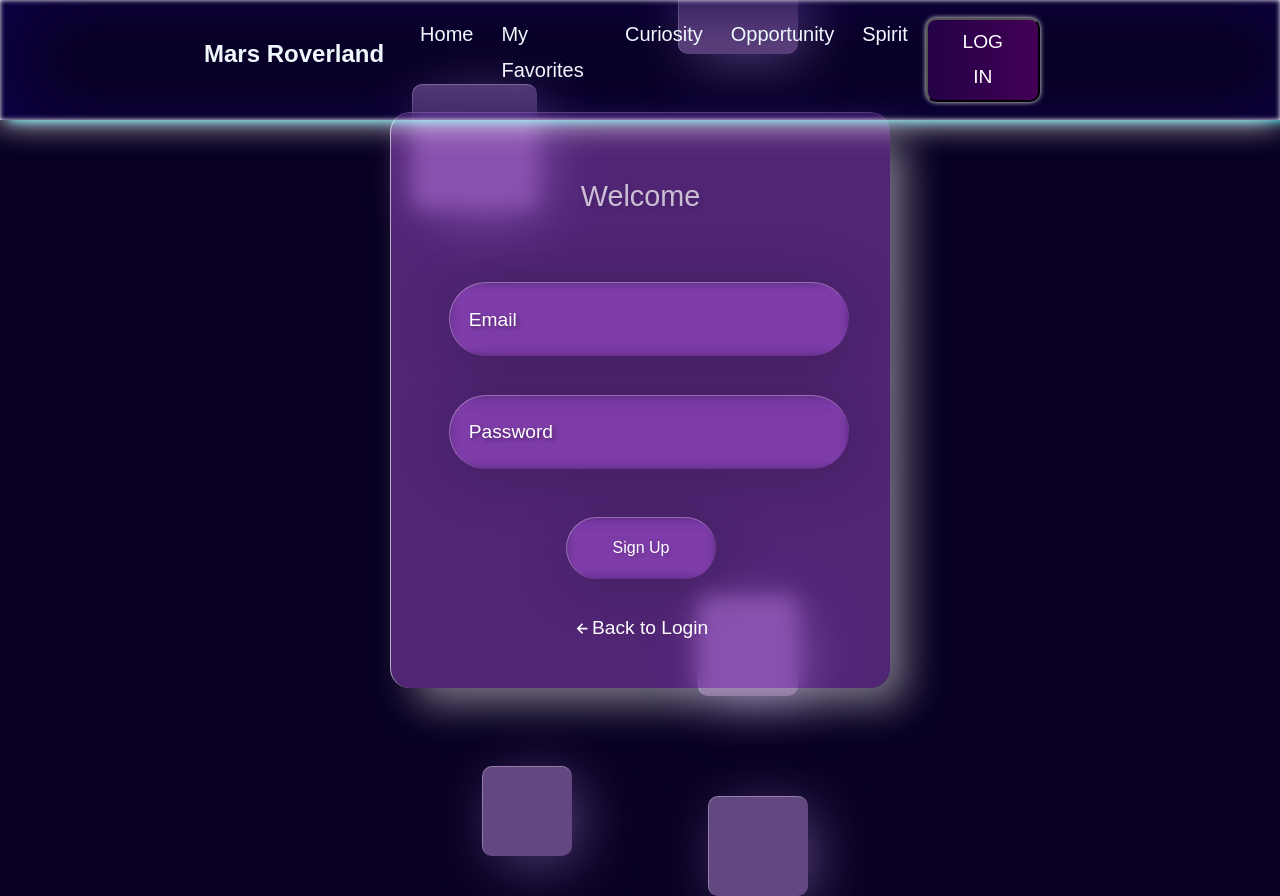
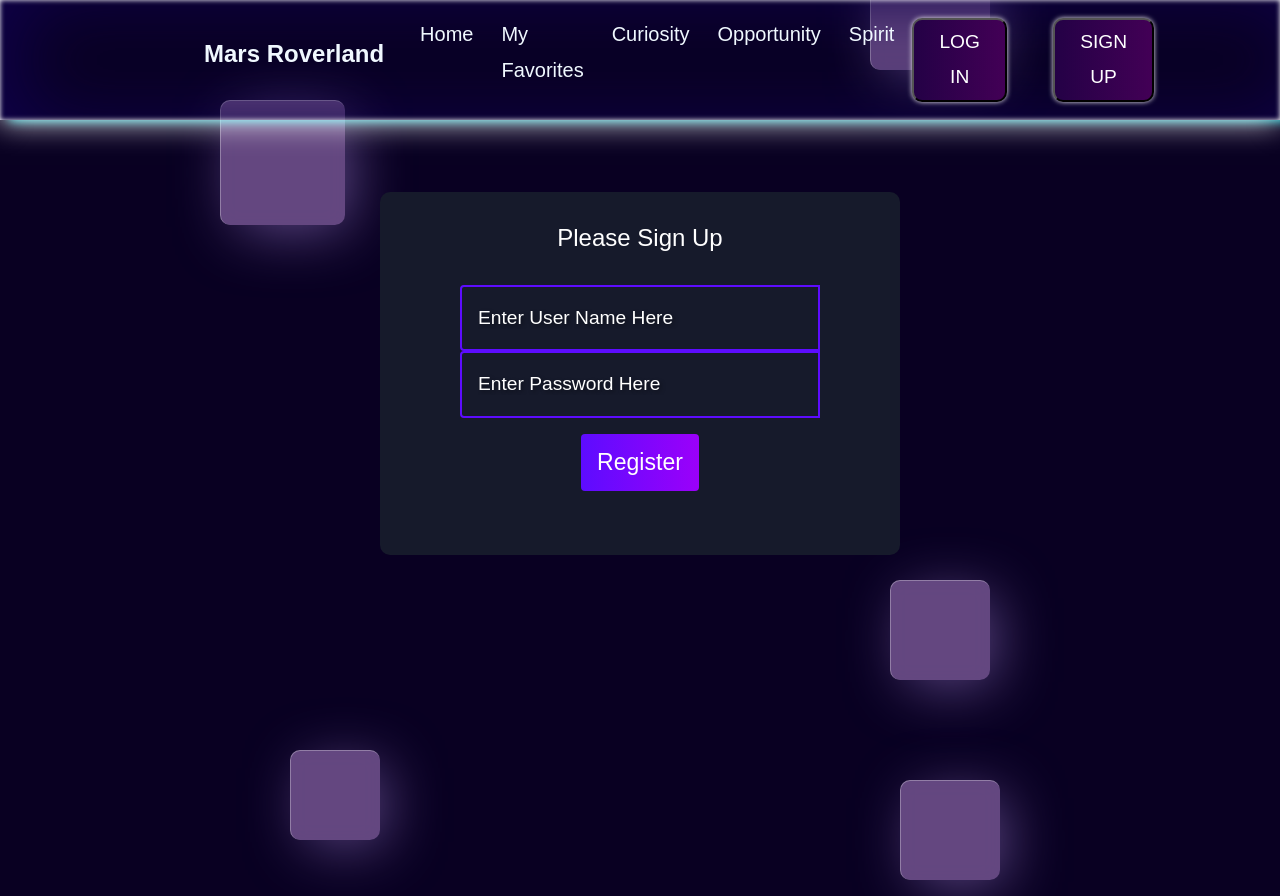
Before and after one commit to CS5500-NEU-Group10/NASA-Mars-Rover, a React (Create React App) app: page /SignUp in a window 1280 px wide. Built offline with nearby package versions, Linux system fonts and the light colour scheme; a web font is replaced by a local one.

Commit message:
Implement login and register functions

```diff
--- a/src/components/Navbar.js
+++ b/src/components/Navbar.js
@@ -71,6 +71,11 @@ const Navbar = ({ faveIdToImage, setFaveIdToImage, handleSubmit }) => {
               <button className="main-btn"> Log In </button>
             </Link>
           </div>
+          <div className="btn-login">
+            <Link to="/SignUp" style={{ textDecoration: "none" }}>
+              <button className="main-btn"> Sign Up </button>
+            </Link>
+          </div>
         </div>
       </nav>
     </div>
--- a/src/components/UserNamePasswordEdit.jsx
+++ b/src/components/UserNamePasswordEdit.jsx
@@ -1,7 +1,6 @@
 import PropTypes from "prop-types";
 import React, { useState } from "react";
 import { useNavigate } from "react-router-dom";
-// const bcrypt = require("bcryptjs");
 
 function UserNamePasswordEdit(props) {
   const [inputUserName, setInputUserName] = useState("");
@@ -28,17 +27,17 @@ function UserNamePasswordEdit(props) {
       return;
     }
 
-    // let salt = bcrypt.genSaltSync(10);
-    // let hash = bcrypt.hashSync(accountInfoObj.password, salt);
-    // accountInfoObj.password = hash;
-
+    let registerUrl =
+      "/api/create_user?user_id=" +
+      accountInfoObj.userName +
+      "&password=" +
+      accountInfoObj.password;
     alert("Registration Completed!");
-    fetch("/api/create_user", {
+    fetch(registerUrl, {
       method: "POST",
       headers: {
         "Content-Type": "application/json",
       },
-      body: JSON.stringify(accountInfoObj),
     });
   };
 
@@ -53,28 +52,25 @@ function UserNamePasswordEdit(props) {
       return;
     }
 
-    let result = await fetch("/api/login", {
+    let loginUrl =
+      "/api/login?user_id=" +
+      accountInfoObj.userName +
+      "&password=" +
+      accountInfoObj.password;
+    let result = await fetch(loginUrl, {
       method: "POST",
       headers: {
         "Content-Type": "application/json",
       },
-      body: JSON.stringify({ userName: accountInfoObj.userName }),
     });
-    let resultObj = await result.json();
-    let isOk = false;
-    if (resultObj.length !== 0) {
-      isOk = accountInfoObj.password === resultObj[0].password ? true : false;
-    } else {
-      alert("User Not Found!");
-      return;
-    }
+    let isOk = await result.json();
     if (isOk) {
       localStorage.clear();
       localStorage.setItem("user", accountInfoObj.userName);
       alert("Successfully Logged in!");
-      navigate("/photo");
+      navigate("/Home");
     } else {
-      alert("Wrong Password!");
+      alert("Login Failed!");
     }
   };
 
@@ -103,7 +99,7 @@ function UserNamePasswordEdit(props) {
   };
 
   return (
-    <form onSubmit={handleSubmit} className="photo-form">
+    <form onSubmit={handleSubmit} className="food-form">
       <>
         <input
           placeholder="Enter User Name Here"
--- a/src/pages/SignUp.js
+++ b/src/pages/SignUp.js
@@ -1,141 +1,14 @@
 import React from "react";
 import "../style/Login.css";
-import { useNavigate, useLocation } from "react-router-dom";
 import PropTypes from "prop-types";
-import { BiLeftArrowAlt } from "react-icons/bi";
+import UserNamePasswordEdit from "../components/UserNamePasswordEdit";
 
 function SignUp() {
-  const navigate = useNavigate();
-  const location = useLocation();
-  const {
-    status,
-    inputUserName,
-    setInputUserName,
-    inputPassword,
-    setInputPassword,
-    setStatus,
-  } = location;
-  console.log(status);
-  let button_text = "";
-  if (status === "register") button_text = "Register";
-  else if (status === "login") button_text = "Login";
-
-  const register = (accountInfoObj) => {
-    // Skip if empty or only containing spaces
-    if (!accountInfoObj.userName || /^\s*$/.test(accountInfoObj.userName)) {
-      alert("User Name is Not Given!");
-      return;
-    }
-    if (!accountInfoObj.password || /^\s*$/.test(accountInfoObj.password)) {
-      alert("Password is Not Given!");
-      return;
-    }
-
-    // let salt = bcrypt.genSaltSync(10);
-    // let hash = bcrypt.hashSync(accountInfoObj.password, salt);
-    // accountInfoObj.password = hash;
-
-    alert("Registration Completed!");
-    fetch("/api/create_user", {
-      method: "POST",
-      headers: {
-        "Content-Type": "application/json",
-      },
-      body: JSON.stringify(accountInfoObj),
-    });
-  };
-
-  const login = async (accountInfoObj) => {
-    // Skip if empty or only containing spaces
-    if (!accountInfoObj.userName || /^\s*$/.test(accountInfoObj.userName)) {
-      alert("User Name is Not Given!");
-      return;
-    }
-    if (!accountInfoObj.password || /^\s*$/.test(accountInfoObj.password)) {
-      alert("Password is Not Given!");
-      return;
-    }
-
-    let result = await fetch("/api/login", {
-      method: "POST",
-      headers: {
-        "Content-Type": "application/json",
-      },
-      body: JSON.stringify({ userName: accountInfoObj.userName }),
-    });
-    let resultObj = await result.json();
-    let isOk = false;
-    if (resultObj.length !== 0) {
-      isOk = accountInfoObj.password === resultObj[0].password ? true : false;
-    } else {
-      alert("User Not Found!");
-      return;
-    }
-    if (isOk) {
-      localStorage.clear();
-      localStorage.setItem("user", accountInfoObj.userName);
-      alert("Successfully Logged in!");
-      navigate("/Home");
-    } else {
-      alert("Wrong Password!");
-    }
-  };
-
-  const handleUserNameChange = (e) => {
-    // Keep the text already entered
-    setInputUserName(e.target.value);
-  };
-
-  const handlePasswordChange = (e) => {
-    // Keep the text already entered
-    setInputPassword(e.target.value);
-  };
-
-  const handleSubmit = (e) => {
-    e.preventDefault();
-    const accountInfoObj = {
-      userName: inputUserName,
-      password: inputPassword,
-    };
-
-    if (status === "register") register(accountInfoObj);
-    else if (status === "login") login(accountInfoObj);
-
-    setInputUserName("");
-    setInputPassword("");
-  };
   return (
-    <div className="UserAccount">
-      <div className="container" id="user-container">
-        <form id="user-form" onSubmit={handleSubmit}>
-          <p>Welcome</p>
-          <input
-            type="email"
-            placeholder="Email"
-            onChange={handleUserNameChange}
-            value={inputUserName}
-          />
-          <br />
-          <input
-            type="password"
-            placeholder="Password"
-            onChange={handlePasswordChange}
-            value={inputPassword}
-          />
-          <br />
-          <input type="button" onClick={handleSubmit} value="Sign Up" />
-          <br />
-          <span
-            onClick={() => {
-              navigate("/Login");
-              setStatus("Login");
-            }}
-            className="back-to-login"
-          >
-            <BiLeftArrowAlt />
-            Back to Login
-          </span>
-        </form>
+    <div className="web-page">
+      <div className="account-section">
+        <h1>Please Sign Up</h1>
+        <UserNamePasswordEdit status="register" />
 
         <div className="drops">
           <div className="drop drop-1"></div>
--- a/src/pages/UserAccount.js
+++ b/src/pages/UserAccount.js
@@ -1,141 +1,14 @@
-/* eslint-disable no-mixed-spaces-and-tabs */
-import React, { useState } from "react";
+import React from "react";
 import "../style/Login.css";
-import { useNavigate } from "react-router-dom";
+import PropTypes from "prop-types";
+import UserNamePasswordEdit from "../components/UserNamePasswordEdit";
 
-const UserAccount = () => {
-  const [inputUserName, setInputUserName] = useState("");
-  const [inputPassword, setInputPassword] = useState("");
-  const [status, setStatus] = useState("login");
-  const navigate = useNavigate();
-
-  console.log(status);
-  let button_text = "";
-  if (status === "register") button_text = "Register";
-  else if (status === "login") button_text = "Login";
-
-  const register = (accountInfoObj) => {
-    // Skip if empty or only containing spaces
-    if (!accountInfoObj.userName || /^\s*$/.test(accountInfoObj.userName)) {
-      alert("User Name is Not Given!");
-      return;
-    }
-    if (!accountInfoObj.password || /^\s*$/.test(accountInfoObj.password)) {
-      alert("Password is Not Given!");
-      return;
-    }
-
-    // let salt = bcrypt.genSaltSync(10);
-    // let hash = bcrypt.hashSync(accountInfoObj.password, salt);
-    // accountInfoObj.password = hash;
-
-    alert("Registration Completed!");
-    fetch("/api/create_user", {
-      method: "POST",
-      headers: {
-        "Content-Type": "application/json",
-      },
-      body: JSON.stringify(accountInfoObj),
-    });
-  };
-
-  const login = async (accountInfoObj) => {
-    // Skip if empty or only containing spaces
-    if (!accountInfoObj.userName || /^\s*$/.test(accountInfoObj.userName)) {
-      alert("User Name is Not Given!");
-      return;
-    }
-    if (!accountInfoObj.password || /^\s*$/.test(accountInfoObj.password)) {
-      alert("Password is Not Given!");
-      return;
-    }
-
-    let result = await fetch("/api/login", {
-      method: "POST",
-      headers: {
-        "Content-Type": "application/json",
-      },
-      body: JSON.stringify({ userName: accountInfoObj.userName }),
-    });
-    let resultObj = await result.json();
-    let isOk = false;
-    if (resultObj.length !== 0) {
-      isOk = accountInfoObj.password === resultObj[0].password ? true : false;
-    } else {
-      alert("User Not Found!");
-      return;
-    }
-    if (isOk) {
-      localStorage.clear();
-      localStorage.setItem("user", accountInfoObj.userName);
-      alert("Successfully Logged in!");
-      navigate("/photo");
-    } else {
-      alert("Wrong Password!");
-    }
-  };
-
-  const handleUserNameChange = (e) => {
-    // Keep the text already entered
-    setInputUserName(e.target.value);
-  };
-
-  const handlePasswordChange = (e) => {
-    // Keep the text already entered
-    setInputPassword(e.target.value);
-  };
-
-  const handleSubmit = (e) => {
-    e.preventDefault();
-    const accountInfoObj = {
-      userName: inputUserName,
-      password: inputPassword,
-    };
-
-    if (status === "register") register(accountInfoObj);
-    else if (status === "login") login(accountInfoObj);
-
-    setInputUserName("");
-    setInputPassword("");
-  };
+function UserAccount() {
   return (
-    <div className="UserAccount">
-      <div className="container" id="user-container">
-        <form id="user-form" onSubmit={handleSubmit}>
-          <p>Welcome</p>
-          <input
-            type="email"
-            placeholder="Email"
-            onChange={handleUserNameChange}
-            value={inputUserName}
-          />
-          <br />
-          <input
-            type="password"
-            placeholder="Password"
-            onChange={handlePasswordChange}
-            value={inputPassword}
-          />
-          <br />
-          <input type="button" onClick={handleSubmit} value="Sign In" />
-          <br />
-          <span
-            className="sign-up-place"
-            onClick={() => {
-              navigate("/SignUp", {
-                status,
-                inputUserName,
-                setInputUserName,
-                inputPassword,
-                setInputPassword,
-                setStatus,
-              });
-              setStatus("Login");
-            }}
-          >
-            Sign Up
-          </span>
-        </form>
+    <div className="web-page">
+      <div className="account-section">
+        <h1>Please Log In</h1>
+        <UserNamePasswordEdit status="login" />
 
         <div className="drops">
           <div className="drop drop-1"></div>
@@ -147,6 +20,14 @@ const UserAccount = () => {
       </div>
     </div>
   );
+}
+
+UserAccount.propTypes = {
+  inputUserName: PropTypes.any.isRequired,
+  setInputUserName: PropTypes.any,
+  inputPassword: PropTypes.any,
+  setInputPassword: PropTypes.any,
+  status: PropTypes.any,
+  setStatus: PropTypes.any,
 };
-
 export default UserAccount;
--- a/src/style/Login.css
+++ b/src/style/Login.css
@@ -162,5 +162,62 @@ button:focus {
   cursor: pointer;
 }
 
+.foodname-input {
+  padding: 14px 32px 14px 16px;
+  border-radius: 4px 0 0 4px;
+  border: 2px solid #5d0cff;
+  outline: none;
+  width: calc(100% - 32px);
+  background: transparent;
+  color: #fff;
+}
+
+.login-button {
+  padding: 8px 16px;
+  margin-top: 16px;
+  border: none;
+  border-radius: 4px 4px 4px 4px;
+  cursor: pointer;
+  background: linear-gradient(
+    90deg,
+    rgba(93, 12, 255, 1) 0%,
+    rgba(155, 0, 250, 1) 100%
+  );
+  color: #fff;
+  text-transform: capitalize;
+  font-size: larger;
+}
+
+.account-section {
+  display: flex;
+  flex-direction: column;
+  justify-content: start;
+  width: 520px;
+  min-height: 200px;
+  background: #161a2b;
+  text-align: center;
+  margin: 128px auto;
+  padding-left: 64px;
+  padding-right: 64px;
+  border-radius: 10px;
+  padding-bottom: 32px;
+}
+
+.food-form {
+  margin-bottom: 32px;
+}
+
+.web-page {
+  display: flex;
+  justify-content: space-between;
+  align-items: flex-start;
+  min-width: 1080px;
+}
+
+h1 {
+  margin: 32px 0;
+  color: #fff;
+  font-size: 24px;
+}
 
 /*# sourceMappingURL=Login.css.map */
```
